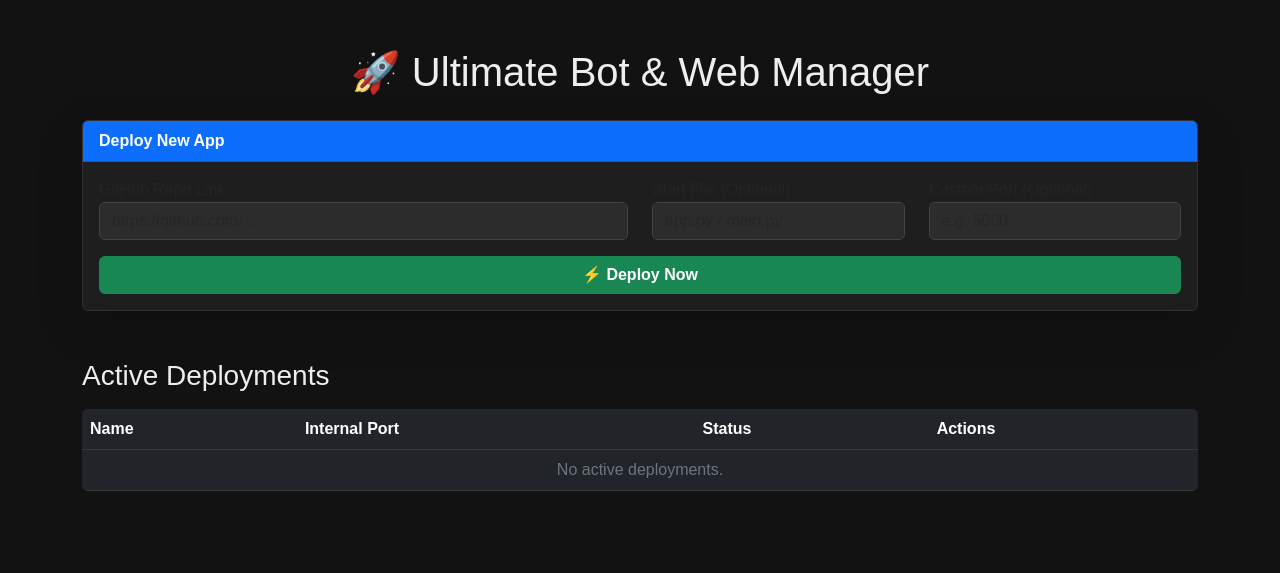
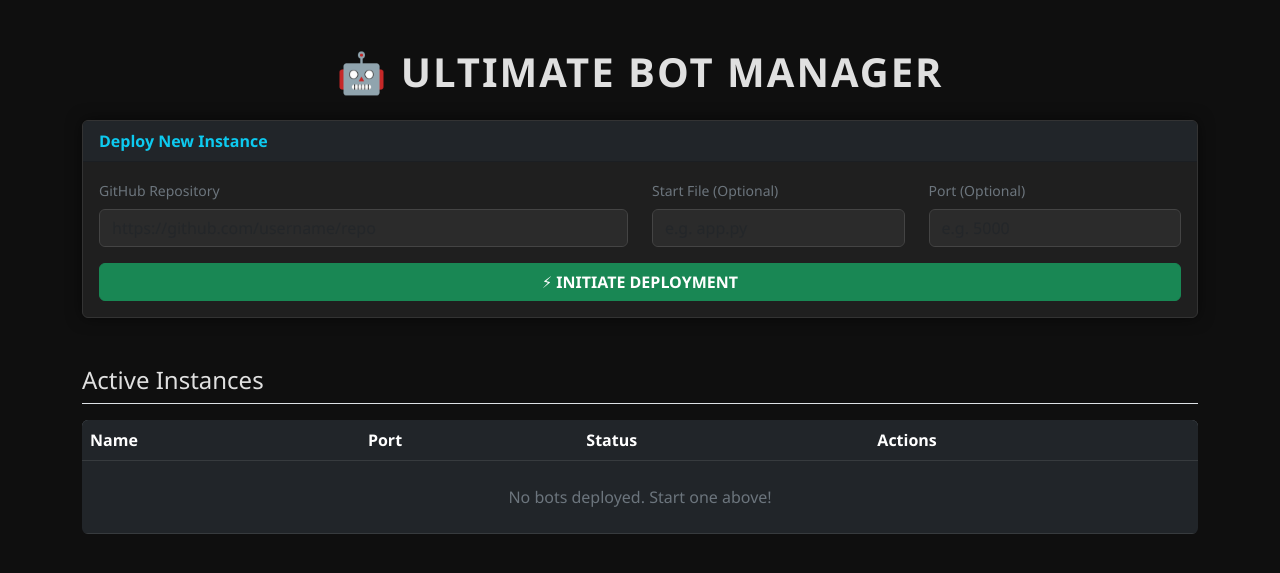
Before and after one commit to nahid270/MyBotDeployer, a Flask app: page / in a window 1280 px wide. Shown: the top 573 px of the page. Run offline with Flask 3, Linux system fonts and the light colour scheme; data that the repository does not hold is empty.

Commit message:
Update index.html

```diff
--- a/templates/index.html
+++ b/templates/index.html
@@ -7,57 +7,59 @@
     <link href="https://cdn.jsdelivr.net/npm/bootstrap@5.3.0/dist/css/bootstrap.min.css" rel="stylesheet">
     <script src="https://code.jquery.com/jquery-3.6.0.min.js"></script>
     <style>
-        body { background-color: #121212; color: #eee; font-family: sans-serif; }
-        .card { background-color: #1e1e1e; border: 1px solid #333; }
-        .form-control { background-color: #2c2c2c; border: 1px solid #444; color: white; }
-        .form-control:focus { background-color: #333; color: white; }
-        .table { color: #ddd; }
-        .table-hover tbody tr:hover { background-color: #252525; }
+        body { background-color: #0f0f0f; color: #e0e0e0; font-family: 'Segoe UI', Tahoma, Geneva, Verdana, sans-serif; }
+        .card { background-color: #1f1f1f; border: 1px solid #333; box-shadow: 0 0 15px rgba(0,0,0,0.5); }
+        .form-control { background-color: #2b2b2b; border: 1px solid #444; color: white; }
+        .form-control:focus { background-color: #333; color: white; border-color: #0d6efd; }
+        .table { color: #ccc; }
+        .table-hover tbody tr:hover { background-color: #2a2a2a; }
+        .btn-web { background-color: #0d6efd; color: white; }
+        .btn-web:hover { background-color: #0b5ed7; color: white; }
     </style>
 </head>
 <body>
 
 <div class="container mt-5">
-    <h1 class="text-center mb-4">🚀 Ultimate Bot & Web Manager</h1>
+    <h1 class="text-center mb-4 text-uppercase fw-bold" style="letter-spacing: 2px;">🤖 Ultimate Bot Manager</h1>
 
     <!-- Deploy Section -->
-    <div class="card mb-5 shadow-lg">
-        <div class="card-header bg-primary text-white fw-bold">Deploy New App</div>
+    <div class="card mb-5">
+        <div class="card-header bg-dark text-info fw-bold">Deploy New Instance</div>
         <div class="card-body">
             <form action="/deploy" method="POST">
                 <div class="row">
                     <div class="col-md-6 mb-3">
-                        <label>GitHub Repo Link</label>
-                        <input type="text" name="repo_link" class="form-control" placeholder="https://github.com/..." required>
+                        <label class="form-label text-secondary small">GitHub Repository</label>
+                        <input type="text" name="repo_link" class="form-control" placeholder="https://github.com/username/repo" required>
                     </div>
                     <div class="col-md-3 mb-3">
-                        <label>Start File (Optional)</label>
-                        <input type="text" name="start_file" class="form-control" placeholder="app.py / main.py">
+                        <label class="form-label text-secondary small">Start File (Optional)</label>
+                        <input type="text" name="start_file" class="form-control" placeholder="e.g. app.py">
                     </div>
                     <div class="col-md-3 mb-3">
-                        <label>Custom Port (Optional)</label>
+                        <label class="form-label text-secondary small">Port (Optional)</label>
                         <input type="number" name="custom_port" class="form-control" placeholder="e.g. 5000">
                     </div>
                 </div>
-                <button type="submit" class="btn btn-success w-100 fw-bold">⚡ Deploy Now</button>
+                <button type="submit" class="btn btn-success w-100 fw-bold">⚡ INITIATE DEPLOYMENT</button>
             </form>
         </div>
     </div>
 
     <!-- Active List -->
-    <h3 class="mb-3">Active Deployments</h3>
+    <h4 class="mb-3 border-bottom pb-2">Active Instances</h4>
     <div class="table-responsive">
-        <table class="table table-dark table-hover rounded overflow-hidden">
-            <thead>
+        <table class="table table-dark table-hover rounded overflow-hidden align-middle">
+            <thead class="bg-secondary">
                 <tr>
                     <th>Name</th>
-                    <th>Internal Port</th>
+                    <th>Port</th>
                     <th>Status</th>
                     <th>Actions</th>
                 </tr>
             </thead>
             <tbody id="bot-table-body">
-                <tr><td colspan="4" class="text-center">Loading...</td></tr>
+                <tr><td colspan="4" class="text-center p-4">Loading system status...</td></tr>
             </tbody>
         </table>
     </div>
@@ -68,10 +70,11 @@
         $.getJSON('/status', function(data) {
             let rows = '';
             if(data.length === 0) {
-                rows = '<tr><td colspan="4" class="text-center text-secondary">No active deployments.</td></tr>';
+                rows = '<tr><td colspan="4" class="text-center text-secondary p-4">No bots deployed. Start one above!</td></tr>';
             } else {
                 $.each(data, function(key, bot) {
                     let statusClass = bot.status.includes("Running") ? "text-success" : "text-warning";
+                    if(bot.status.includes("Stopped") || bot.status.includes("Crashed")) statusClass = "text-danger";
 
                     // বাটন লজিক
                     let mainBtn = '';
@@ -79,8 +82,8 @@
 
                     if (bot.running) {
                         mainBtn = `<a href="/stop/${bot.name}" class="btn btn-warning btn-sm fw-bold">🛑 Stop</a>`;
-                        // যদি রানিং থাকে, তাহলে ওয়েবসাইট দেখার বাটন আসবে
-                        webBtn = `<a href="/view/${bot.name}/" target="_blank" class="btn btn-info btn-sm fw-bold ms-1">🔗 Open Web</a>`;
+                        // ওয়েবসাইট বাটন (নতুন ট্যাবে ওপেন হবে)
+                        webBtn = `<a href="/view/${bot.name}/" target="_blank" class="btn btn-web btn-sm fw-bold ms-1">🔗 Open Web</a>`;
                     } else {
                         mainBtn = `<a href="/start/${bot.name}" class="btn btn-success btn-sm fw-bold">▶️ Start</a>`;
                         webBtn = `<button class="btn btn-secondary btn-sm ms-1" disabled>🔗 Web</button>`;
@@ -88,13 +91,13 @@
 
                     rows += `
                     <tr>
-                        <td class="fw-bold">${bot.name}</td>
-                        <td class="text-info">${bot.port}</td>
-                        <td class="${statusClass} fw-bold">${bot.status}</td>
+                        <td class="fw-bold text-white">${bot.name}</td>
+                        <td class="text-info font-monospace">${bot.port}</td>
+                        <td class="${statusClass} fw-bold small">${bot.status}</td>
                         <td>
                             ${mainBtn}
                             ${webBtn}
-                            <a href="/delete/${bot.name}" class="btn btn-danger btn-sm ms-1">🗑️ Delete</a>
+                            <a href="/delete/${bot.name}" class="btn btn-danger btn-sm ms-2">🗑️</a>
                         </td>
                     </tr>`;
                 });
```
